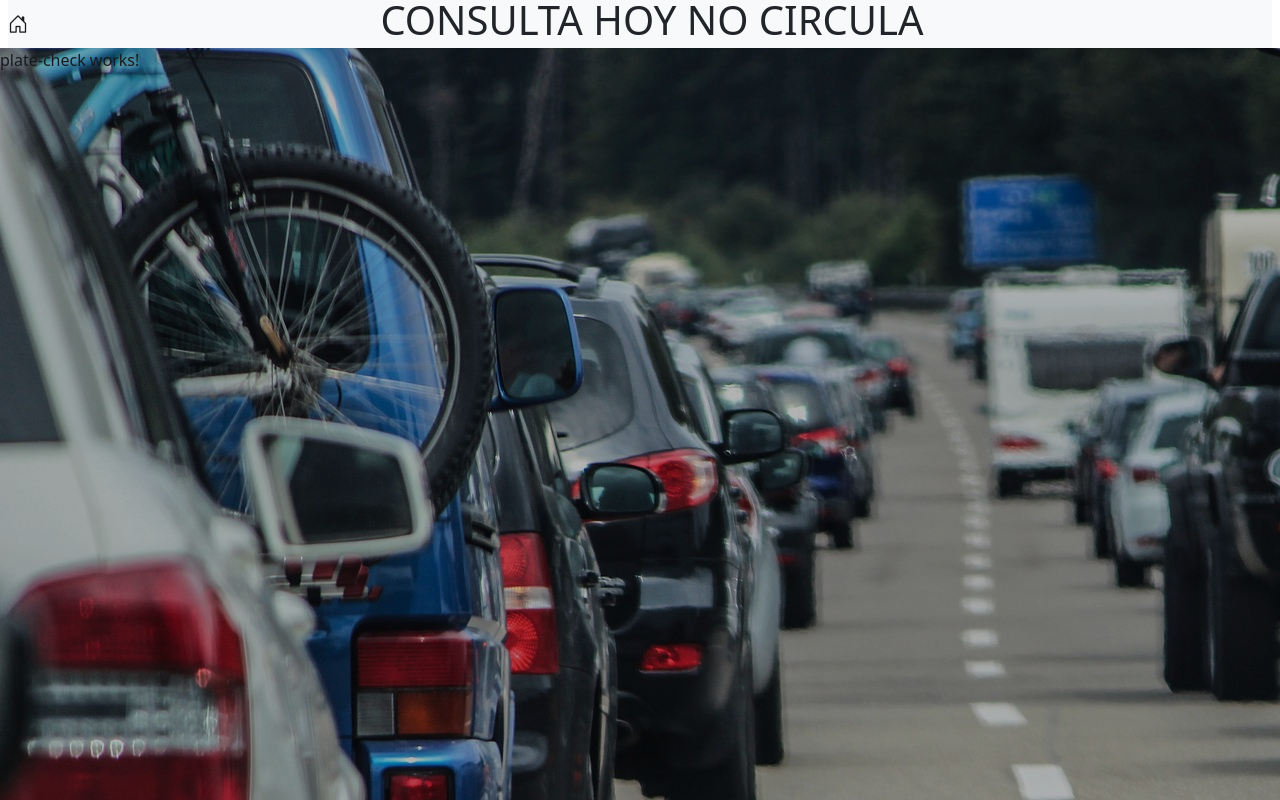
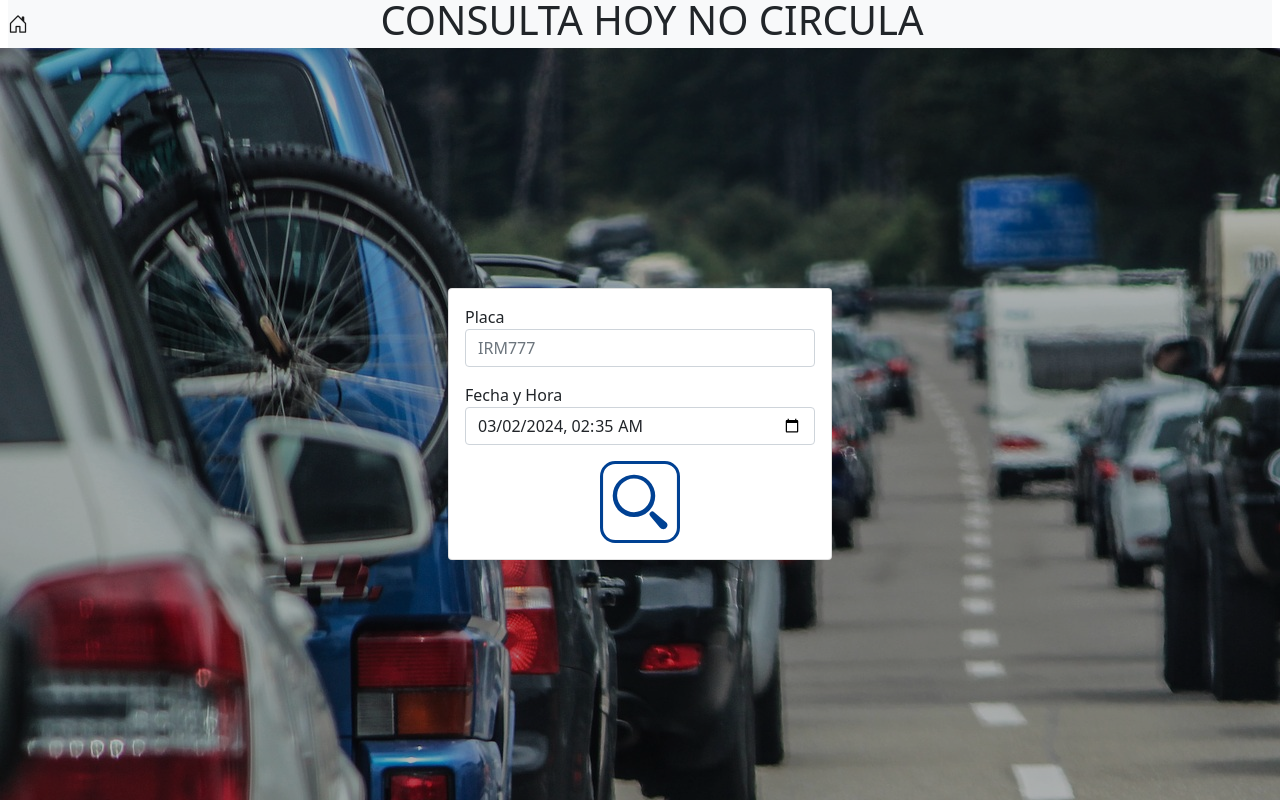
Before and after one commit to reaperjason/hoy-no-circula-frontend, an Angular app: page /plate-check in a window 1280 px wide. Built offline with nearby package versions, Linux system fonts and the light colour scheme.

Commit message:
componente consulta

```diff
--- a/package.json
+++ b/package.json
@@ -19,6 +19,7 @@
     "@angular/platform-browser-dynamic": "^16.1.0",
     "@angular/router": "^16.1.0",
     "bootstrap-icons": "^1.11.3",
+    "ngx-toastr": "^17.0.2",
     "rxjs": "~7.8.0",
     "tslib": "^2.3.0",
     "zone.js": "~0.13.0"
--- a/src/app/components/pages/plate-check/plate-check.component.html
+++ b/src/app/components/pages/plate-check/plate-check.component.html
@@ -1 +1,27 @@
-<p>plate-check works!</p>
+<div class="check-plate-container">
+  <div class="card">
+    <div class="card-body">
+      <form [formGroup]="plateCheckForm">
+        <div class="mb-3">
+          <label for="plate">Placa</label>
+          <input type="text" id="plate" class="form-control" formControlName="plate" placeholder="IRM777" required
+            [ngClass]="submittedForm && plateCheckForm.get('plate')?.invalid ? 'input-error': ''">
+          <div *ngIf="submittedForm && plateCheckForm.get('plate')?.invalid">
+            <small class="error-message">La placa no es válida.</small>
+          </div>
+        </div>
+        <div class="mb-3">
+          <label for="date">Fecha y Hora</label>
+          <input type="datetime-local" id="date" class="form-control" formControlName="date" required
+            [min]="localDateTime" [ngClass]="submittedForm && plateCheckForm.get('date')?.invalid ? 'input-error': ''">
+          <div *ngIf="submittedForm && plateCheckForm.get('date')?.invalid">
+            <small class="error-message">La fecha y hora no son válidas.</small>
+          </div>
+        </div>
+        <div class="button">
+          <img src="assets/buttons/icono_busqueda.svg" alt="boton para consultar hoy no circula" (click)="checkPlate()">
+        </div>
+      </form>
+    </div>
+  </div>
+</div>
--- a/src/app/components/pages/plate-check/plate-check.component.scss
+++ b/src/app/components/pages/plate-check/plate-check.component.scss
@@ -0,0 +1,32 @@
+.check-plate-container {
+  display: flex;
+  flex-direction: column;
+  align-items: center;
+  justify-content: space-evenly;
+  margin: auto;
+  width: 50%;
+  height: 100%;
+}
+
+.card {
+  width: 60%;
+}
+
+.button {
+  display: flex;
+  justify-content: center;
+  img {
+    width: 5rem;
+    cursor: pointer;
+  }
+}
+
+.input-error {
+  border: 1px solid #dc3545;
+  background-color: #f8d7da;
+  color: #721c24;
+}
+
+.error-message {
+  color: #dc3545;
+}
--- a/src/app/components/pages/plate-check/plate-check.component.ts
+++ b/src/app/components/pages/plate-check/plate-check.component.ts
@@ -1,4 +1,8 @@
 import { Component } from '@angular/core';
+import { FormBuilder, FormControl, FormGroup, Validators } from '@angular/forms';
+import { ToastrService } from 'ngx-toastr';
+import { CheckPlateDto } from 'src/app/models/interfaces/car-dto.interface';
+import { CarService } from 'src/app/services/car.service';
 
 @Component({
   selector: 'app-plate-check',
@@ -7,4 +11,81 @@ import { Component } from '@angular/core';
 })
 export class PlateCheckComponent {
 
+  plateCheckForm!: FormGroup;
+  submittedForm = false;
+  today: Date;
+  localDateTime: string;
+
+
+  constructor(
+    private formBuilder: FormBuilder,
+    private toastr: ToastrService,
+    private carService: CarService
+  ) {
+    this.today = new Date();
+    this.localDateTime = this.formatDateToLocal(this.today);
+    this.buildForm();
+  }
+
+  buildForm() {
+    console.log('date', this.localDateTime);
+    this.plateCheckForm = this.formBuilder.group({
+      plate: ['', [Validators.required, Validators.maxLength(8), Validators.minLength(6), Validators.pattern(/^[a-zA-Z]{3}/)]],
+      date: [this.localDateTime, [Validators.required, this.validateDate.bind(this)]]
+    });
+  }
+
+  validateDate(control: FormControl) {
+    const inputDate = new Date(control.value);
+    const currentDate = new Date();
+
+    if (inputDate < currentDate) {
+      return { 'invalidDate': true };
+    }
+
+    return null;
+  }
+
+  checkPlate() {
+    //Update date and time
+    this.today = new Date();
+    this.localDateTime = this.formatDateToLocal(this.today);
+
+    this.submittedForm = true;
+    if (this.plateCheckForm.valid) {
+      //DTO map
+      let carData: CheckPlateDto;
+      carData = {
+        placa: this.plateCheckForm.value.plate,
+        fecha: this.plateCheckForm.value.date
+      }
+      //open modal
+      //load spinner
+      //call to api service to check circulation
+      // this.carService.checkCirculationByPlate(carData)
+      //   .subscribe({
+      //     next: res => {
+      //       console.log('res', res);
+      //     },
+      //     error: err => {
+      //       //404
+      //       this.toastr.error('El auto no se encuentra registrado', 'Error!');
+      //       //other
+      //       this.toastr.error('No se pudo realizar la consulta', 'Error!');
+      //     }
+      //   });
+      console.log(this.plateCheckForm.value);
+    } else {
+      this.toastr.error('El formulario contiene errores', 'Error!');
+    }
+  }
+
+  formatDateToLocal(date: Date) {
+    const year = date.getFullYear();
+    const month = ('0' + (date.getMonth() + 1)).slice(-2);
+    const day = ('0' + date.getDate()).slice(-2);
+    const hours = ('0' + date.getHours()).slice(-2);
+    const minutes = ('0' + date.getMinutes()).slice(-2);
+    return `${year}-${month}-${day}T${hours}:${minutes}`;
+  }
 }
--- a/src/app/components/pages/register/register.component.html
+++ b/src/app/components/pages/register/register.component.html
@@ -3,21 +3,36 @@
     <div class="card-body">
       <form [formGroup]="carRegisterForm" (ngSubmit)="sendCarForm()">
         <div class="mb-3">
-          <label for="placa" class="form-label">Placa</label>
-          <input type="text" class="form-control" id="placa" formControlName="placa" placeholder="IRM777" required>
+          <label for="plate" class="form-label">Placa</label>
+          <input type="text" class="form-control" id="plate" formControlName="plate" placeholder="IRM777" required
+            [ngClass]="submittedForm && carRegisterForm.get('plate')?.invalid ? 'input-error': ''">
+          <div *ngIf="submittedForm && carRegisterForm.get('plate')?.invalid">
+            <small class="error-message">La placa no es válida.</small>
+          </div>
         </div>
         <div class="mb-3">
           <label for="color" class="form-label">Color</label>
-          <input type="text" class="form-control" id="color" formControlName="color" placeholder="Rojo" required>
+          <input type="text" class="form-control" id="color" formControlName="color" placeholder="Rojo" required
+            [ngClass]="submittedForm && carRegisterForm.get('color')?.invalid ? 'input-error': ''">
+          <div *ngIf="submittedForm && carRegisterForm.get('color')?.invalid">
+            <small class="error-message">El color no es válido.</small>
+          </div>
         </div>
         <div class="mb-3">
-          <label for="modelo" class="form-label">Modelo</label>
-          <input type="text" class="form-control" id="modelo" formControlName="modelo" placeholder="Tucson" required>
+          <label for="model" class="form-label">Modelo</label>
+          <input type="text" class="form-control" id="model" formControlName="model" placeholder="Tucson" required
+            [ngClass]="submittedForm && carRegisterForm.get('model')?.invalid ? 'input-error': ''">
+          <div *ngIf="submittedForm && carRegisterForm.get('model')?.invalid">
+            <small class="error-message">El modelo no es válido.</small>
+          </div>
         </div>
         <div class="mb-3">
-          <label for="chasis" class="form-label">Chasis</label>
-          <input type="text" class="form-control" id="chasis" formControlName="chasis" placeholder="Ha021618236"
-            required>
+          <label for="chassis" class="form-label">Chasis</label>
+          <input type="text" class="form-control" id="chassis" formControlName="chassis" placeholder="WP0ZZZ99ZTS392124"
+            required [ngClass]="submittedForm && carRegisterForm.get('chassis')?.invalid ? 'input-error': ''">
+          <div *ngIf="submittedForm && carRegisterForm.get('chassis')?.invalid">
+            <small class="error-message">El chasis no es válido.</small>
+          </div>
         </div>
         <div class="form-buttons">
           <button type="button" class="btn btn-danger" (click)="cleanForm()">Cancelar</button>
--- a/src/app/components/pages/register/register.component.scss
+++ b/src/app/components/pages/register/register.component.scss
@@ -17,3 +17,13 @@
   justify-content: space-evenly;
   padding: 0.5rem;
 }
+
+.input-error {
+  border: 1px solid #dc3545;
+  background-color: #f8d7da;
+  color: #721c24;
+}
+
+.error-message {
+  color: #dc3545;
+}
--- a/src/app/components/pages/register/register.component.ts
+++ b/src/app/components/pages/register/register.component.ts
@@ -1,5 +1,8 @@
 import { Component, OnInit } from '@angular/core';
 import { FormBuilder, FormGroup, Validators } from '@angular/forms';
+import { ToastrService } from 'ngx-toastr';
+import { CreateCarDto } from 'src/app/models/interfaces/car-dto.interface';
+import { CarService } from 'src/app/services/car.service';
 
 @Component({
   selector: 'app-register',
@@ -9,8 +12,14 @@ import { FormBuilder, FormGroup, Validators } from '@angular/forms';
 export class RegisterComponent implements OnInit {
 
   carRegisterForm: FormGroup = this.formBuilder.group({});
+  submittedForm = false;
 
-  constructor(private formBuilder: FormBuilder) {
+
+  constructor(
+    private formBuilder: FormBuilder,
+    private toastr: ToastrService,
+    private carService: CarService
+  ) {
     this.buildForm();
   }
 
@@ -20,24 +29,46 @@ export class RegisterComponent implements OnInit {
 
   buildForm() {
     this.carRegisterForm = this.formBuilder.group({
-      plate: ['', [Validators.required, Validators.maxLength(8), Validators.minLength(6)], Validators.pattern(/^[a-zA-Z]{3}/)],
-      color: ['', [Validators.required, Validators.minLength(3)], Validators.pattern(/^[a-zA-Z]+$/)],
+      plate: ['', [Validators.required, Validators.maxLength(8), Validators.minLength(6), Validators.pattern(/^[a-zA-Z]{3}/)]],
+      color: ['', [Validators.required, Validators.minLength(3), Validators.pattern(/^[a-zA-Z]+$/)]],
       model: ['', Validators.required],
       chassis: ['', [Validators.required, Validators.minLength(17), Validators.maxLength(17), Validators.pattern(/^[a-zA-Z0-9]+$/)]],
     });
   }
 
   cleanForm() {
+    this.submittedForm = false;
     this.carRegisterForm.reset();
   }
 
   sendCarForm() {
-    if (!this.carRegisterForm.hasError) {
-
+    this.submittedForm = true;
+    if (this.carRegisterForm.valid) {
+      //map form values to DTO
+      let newCar: CreateCarDto;
+      newCar = {
+        placa: this.carRegisterForm.value.plate,
+        color: this.carRegisterForm.value.color,
+        modelo: this.carRegisterForm.value.model,
+        chasis: this.carRegisterForm.value.chassis,
+      }
+      //peticion API
+      // this.carService.createCar(newCar)
+      //   .subscribe({
+      //     next: res => {
+      //       console.log('res', res);
+      //       this.toastr.success('El auto se guardo exitosamente', 'Exito!');
+      //        this.cleanForm();
+      //     },
+      //     error: err => {
+      //       this.toastr.error('El auto no se pudo guardar', 'Error!');
+      //     }
+      //   });
+      this.toastr.success('El auto se guardo exitosamente', 'Exito!');
+      this.cleanForm();
     } else {
-      console.log('form valid', this.carRegisterForm.value);
+      this.toastr.error('El formulario contiene errores', 'Error!');
     }
-
 
   }
 
--- a/src/styles.scss
+++ b/src/styles.scss
@@ -1,5 +1,6 @@
 /* You can add global styles to this file, and also import other style files */
 @import "~bootstrap-icons/font/bootstrap-icons.css";
+@import "ngx-toastr/toastr";
 
 //variables
 :root {
```
Also changed, not shown: src/app/app.module.ts (+13 -4 lines), src/app/models/interfaces/car-dto.interface.ts (added, +11 -0 lines), src/app/services/car.service.ts (added, +36 -0 lines), 2 other files (tests, documents, lock files or other folders).
